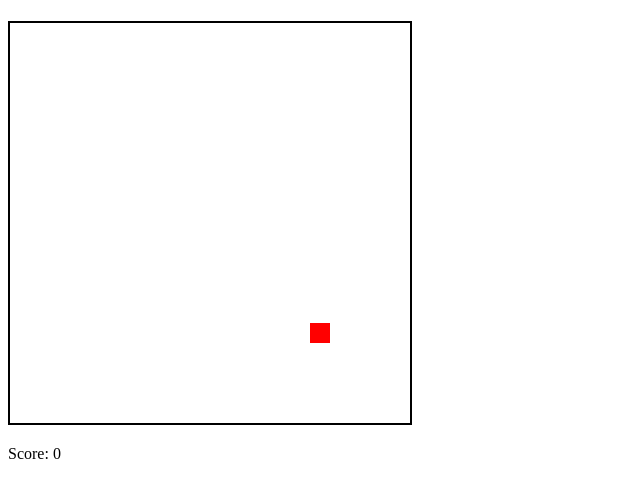
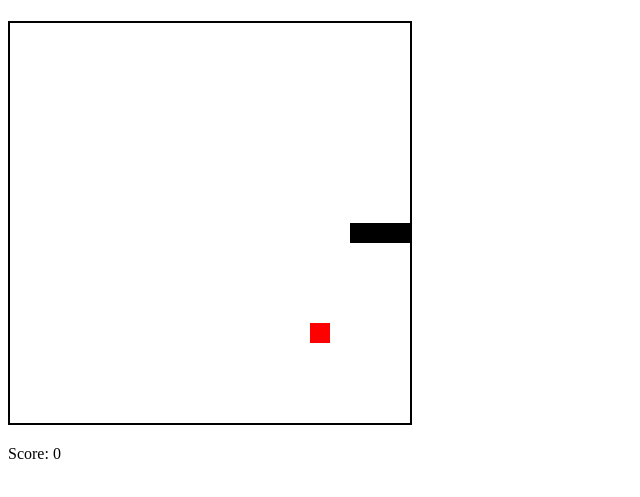
Before and after one commit to Benjamin2200/Snake_game, a plain HTML site: page index.html in a window 1280 px wide. Shown: the part 59-556 px from the top of the page, without its empty margins (0-640 px from the left). Drawn offline with Linux system fonts and the light colour scheme.

Commit message:
Feat: Border Collisions

```diff
--- a/index.html
+++ b/index.html
@@ -63,11 +63,21 @@
 
         drawGame();
 
-        setInterval(() => {
+        const gameLoop = setInterval(() => {
             const head = {
                 x: snake[0].x + direction.x,
                 y: snake[0].y + direction.y
             };
+
+            if (
+                head.x < 0 ||
+                head.x >= tileCount ||
+                head.y < 0 ||
+                head.y >= tileCount
+            ) {
+                clearInterval(gameLoop);
+                return;
+            }
 
             snake.unshift(head);
 
```
